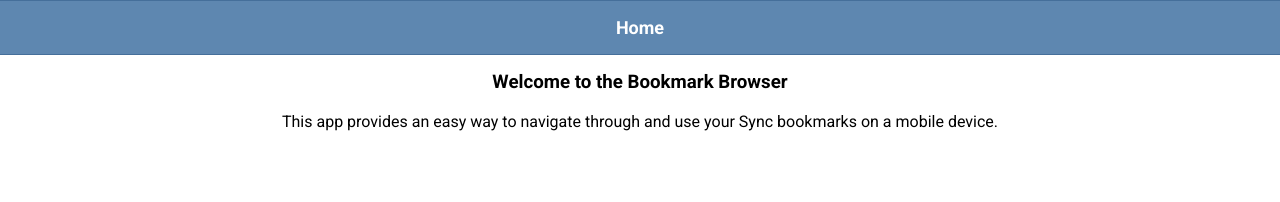
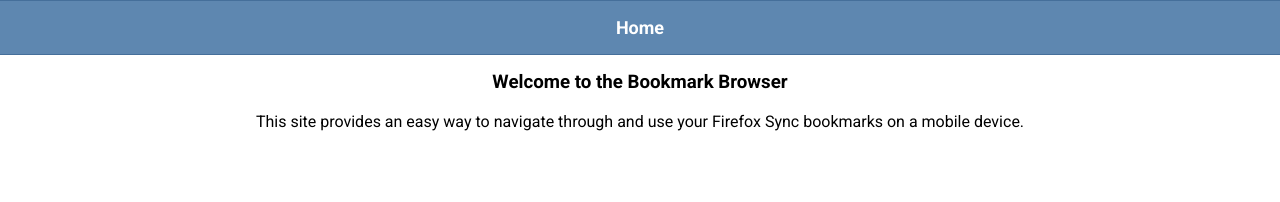
Before and after one commit to thisiscmt/BookmarkBrowser, a React (Create React App) app in the folder bookmark-browser/: page / in a window 1280 px wide. Shown: the top 202 px of the page. Built offline with nearby package versions, Linux system fonts and the light colour scheme.

Commit message:
Minor update

```diff
--- a/bookmark-browser/src/pages/Home/Home.js
+++ b/bookmark-browser/src/pages/Home/Home.js
@@ -26,7 +26,7 @@
             </div>
 
             <div className={cx(classes.content)}>
-                This app provides an easy way to navigate through and use your Sync bookmarks on a mobile device.
+                This site provides an easy way to navigate through and use your Firefox Sync bookmarks on a mobile device.
             </div>
         </main>
     )
```
